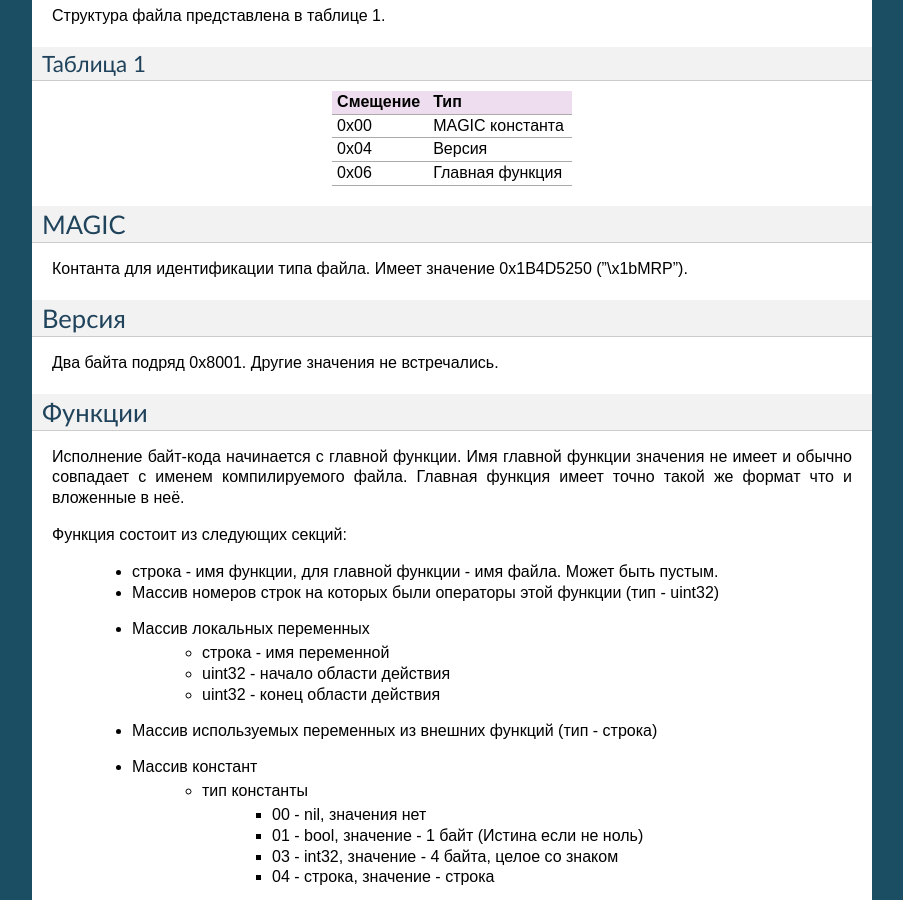
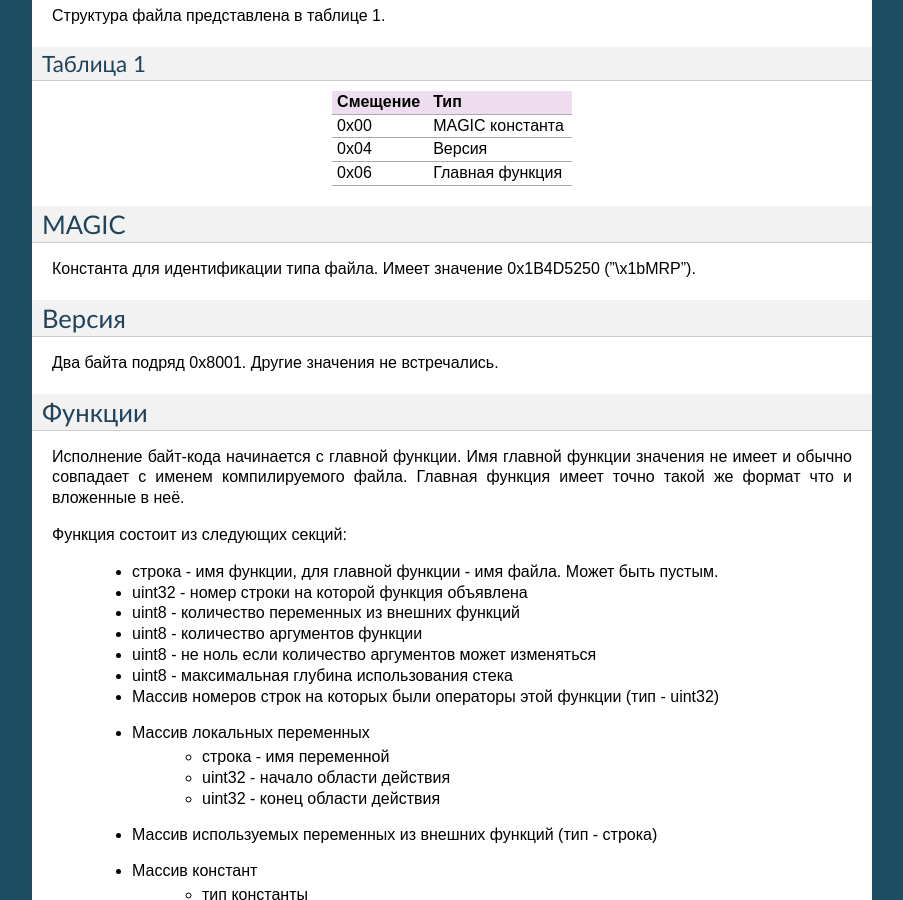
Before and after one commit to d-free-j/mrp-docs-ru, a Sphinx documentation site: the page built from source/02_files/mr_file.rst, in a window 1280 px wide and 900 px high, scrolled down 522 px. Shown: the whole window, without its empty margins (198-1101 px from the left). Built offline with Sphinx 7.4.7, drawn with Linux system fonts in a browser that asks for light colours.

Commit message:
add mr file fields

```diff
--- a/source/02_files/mr_file.rst
+++ b/source/02_files/mr_file.rst
@@ -42,7 +42,7 @@
 
 MAGIC
 -----
-Контанта для идентификации типа файла. Имеет значение 0х1B4D5250 ("\\x1bMRP").
+Константа для идентификации типа файла. Имеет значение 0х1B4D5250 ("\\x1bMRP").
 
 Версия
 ------
@@ -57,6 +57,11 @@ MAGIC
 Функция состоит из следующих секций:
 
  * строка - имя функции, для главной функции - имя файла. Может быть пустым.
+ * uint32 - номер строки на которой функция объявлена
+ * uint8 - количество переменных из внешних функций
+ * uint8 - количество аргументов функции
+ * uint8 - не ноль если количество аргументов может изменяться
+ * uint8 - максимальная глубина использования стека
  * Массив номеров строк на которых были операторы этой функции (тип - uint32)
  * Массив локальных переменных
     * строка - имя переменной
```
